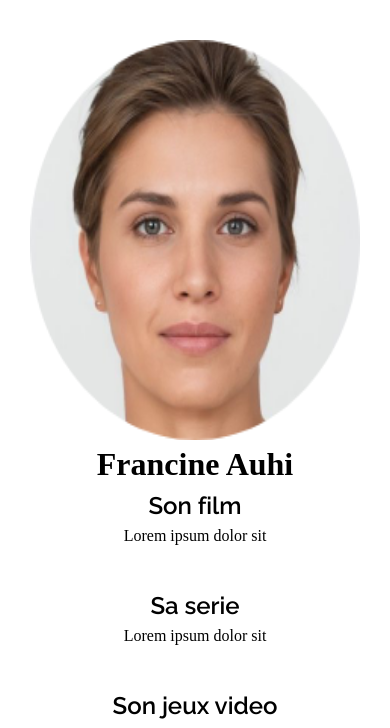
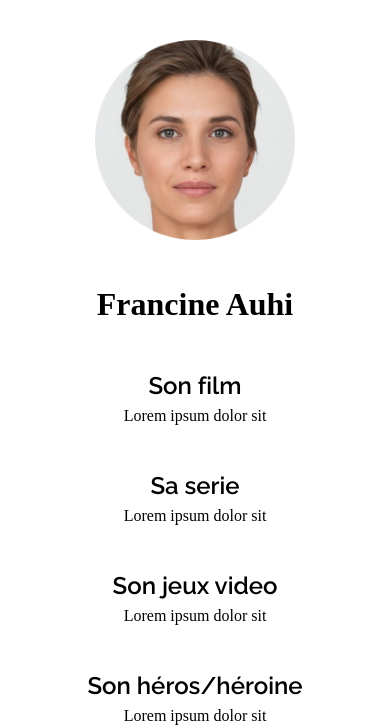
Before and after one commit to alan3700/Ecf, a PHP site: page /profil.php in a window 390 px wide. Shown: the part 100-828 px from the top of the page. Run offline with PHP 8.4, Linux system fonts and the light colour scheme.

Commit message:
finalisation

```diff
--- a/css/stylehome.css
+++ b/css/stylehome.css
@@ -731,6 +731,8 @@ textarea{
     place-self: center;
 }
 .container-profil h1{
+    padding-top: 4rem;
+    padding-bottom: 4rem;
     text-align: center;
 }
 .grid-profil{
@@ -748,6 +750,11 @@ textarea{
         display: grid;
         grid-template-columns:repeat(3,1fr);
     }
+    .container-profil img{
+        width: 30rem;
+        height: 30rem;
+        place-self: center;
+    }
     .en-deux-mot{
         width: 100%;
         margin-bottom: 0rem;
@@ -757,6 +764,11 @@ textarea{
     .grid-profil{
         display: grid;
         grid-template-columns: 1fr 1fr;
+    }
+    .container-profil img{
+        width: 20rem;
+        height: 20rem;
+        place-self: center;
     }
 
 }
```
